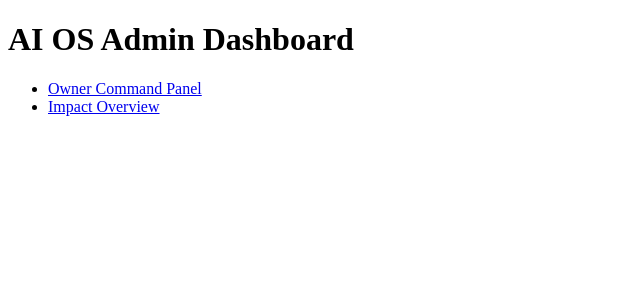
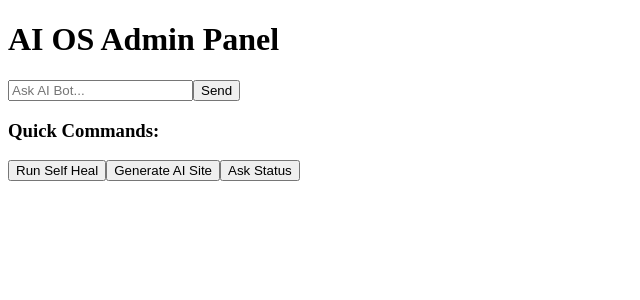
Before and after one commit to GlobalBlockInc/AIOS-frontend, a Next.js app: page /admin in a window 1280 px wide. Shown: the top 300 px of the page, without its empty margins (0-640 px from the left). Built offline with nearby package versions, Linux system fonts and the light colour scheme.

Commit message:
Update index.jsx

```diff
--- a/pages/admin/index.jsx
+++ b/pages/admin/index.jsx
@@ -1,11 +1,35 @@
-export default function Admin() {
+import { useState } from "react";
+
+export default function AdminPage() {
+  const [input, setInput] = useState("");
+  const [output, setOutput] = useState("");
+
+  async function sendCommand(command) {
+    const res = await fetch("/api/admin/ai", {
+      method: "POST",
+      headers: { "Content-Type": "application/json" },
+      body: JSON.stringify({ question: command })
+    });
+    const data = await res.json();
+    setOutput(data.response);
+  }
+
   return (
     <div>
-      <h1>AI OS Admin Dashboard</h1>
-      <ul>
-        <li><a href="/admin/owner">Owner Command Panel</a></li>
-        <li><a href="/impact">Impact Overview</a></li>
-      </ul>
+      <h1>AI OS Admin Panel</h1>
+      <input
+        type="text"
+        placeholder="Ask AI Bot..."
+        value={input}
+        onChange={(e) => setInput(e.target.value)}
+      />
+      <button onClick={() => sendCommand(input)}>Send</button>
+      <pre>{output}</pre>
+
+      <h3>Quick Commands:</h3>
+      <button onClick={() => sendCommand("Check system health")}>Run Self Heal</button>
+      <button onClick={() => sendCommand("Generate new SoloStack site named TestSite")}>Generate AI Site</button>
+      <button onClick={() => sendCommand("What is status of backend?")}>Ask Status</button>
     </div>
   );
 }
```
